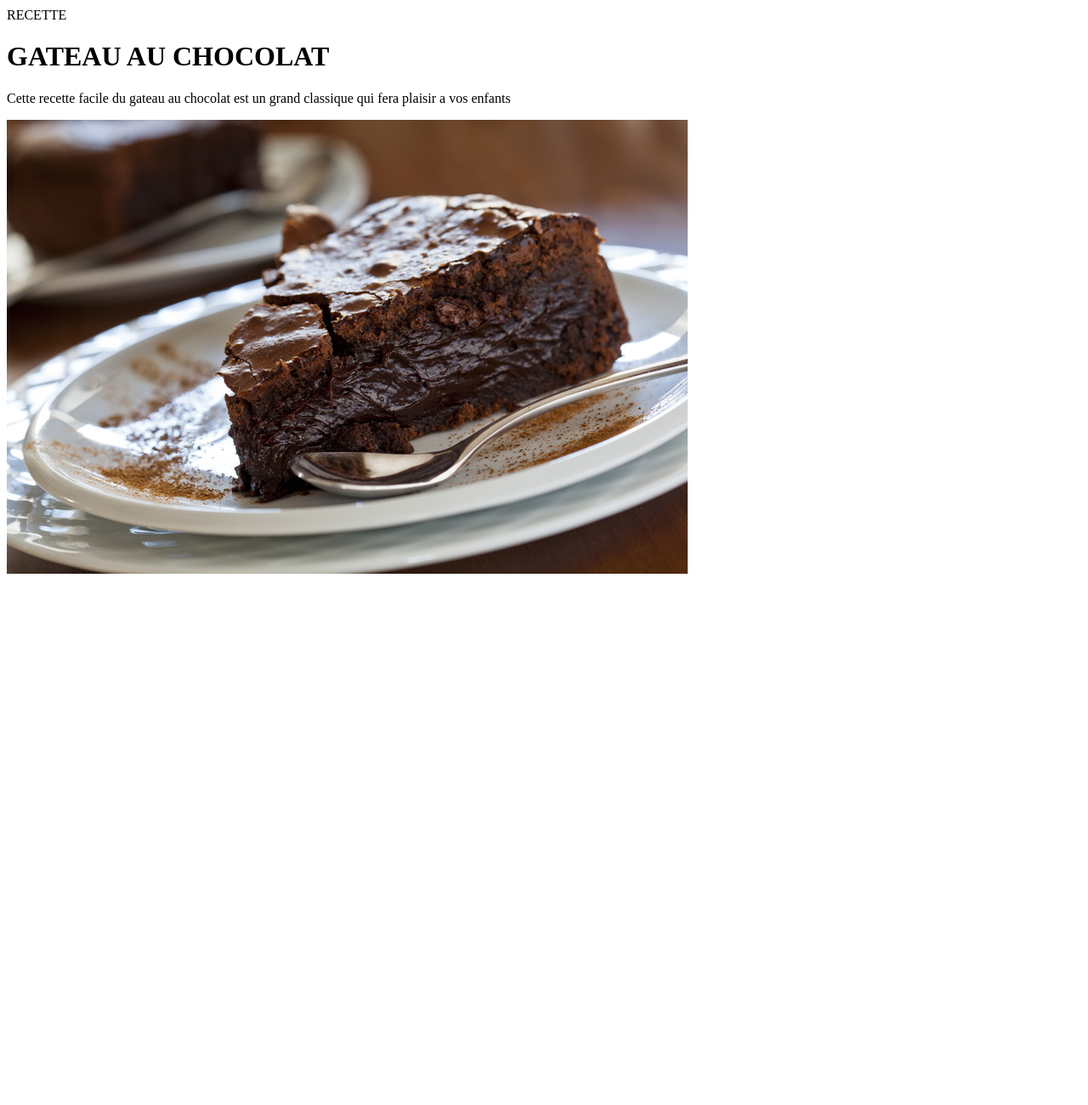
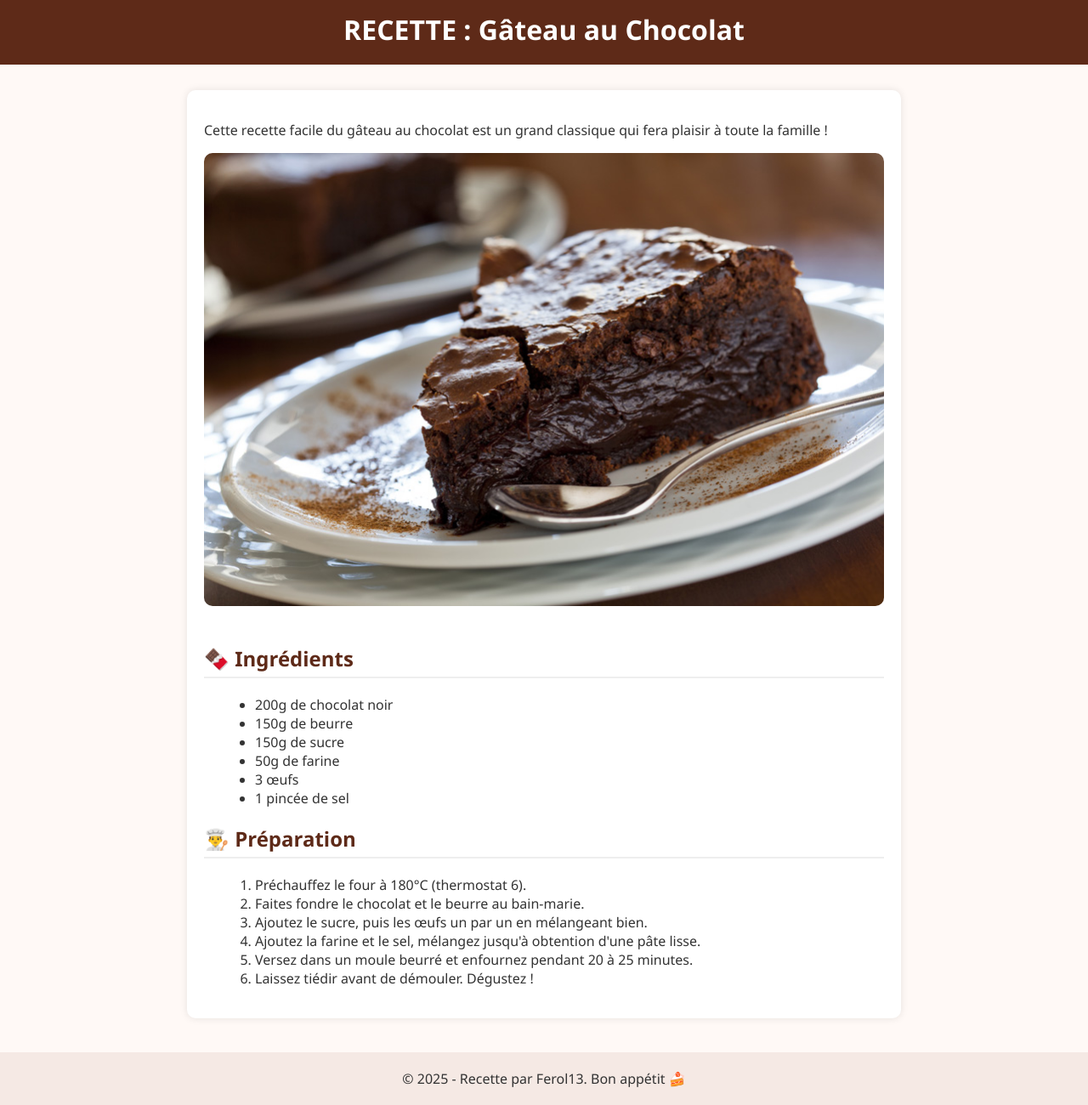
Before and after one commit to ferol13/RECETTE-GATEAU-AU-CHOCOLAT-, a plain HTML site: page index.html in a window 1280 px wide. Shown: the part 7-1307 px from the top of the page at 85% size. Before the commit the page ends 800 px from the top, so only its background shows below. Drawn offline with Linux system fonts and the light colour scheme.

Commit message:
Update index.html

```diff
--- a/index.html
+++ b/index.html
@@ -1,14 +1,97 @@
 <!DOCTYPE html>
-<html lang="en">
+<html lang="fr">
 <head>
-    <meta charset="UTF-8">
-    <meta name="viewport" content="width=device-width, initial-scale=1.0">
-    <title>Document</title>
+  <meta charset="UTF-8">
+  <meta name="viewport" content="width=device-width, initial-scale=1.0">
+  <title>Recette Gâteau au Chocolat</title>
+  <style>
+    body {
+      font-family: 'Segoe UI', Tahoma, Geneva, Verdana, sans-serif;
+      margin: 0;
+      padding: 0;
+      background-color: #fff9f6;
+      color: #333;
+    }
+
+    header {
+      background-color: #5e2a18;
+      color: white;
+      padding: 20px;
+      text-align: center;
+    }
+
+    h1 {
+      margin: 0;
+    }
+
+    .container {
+      max-width: 800px;
+      margin: 30px auto;
+      padding: 20px;
+      background-color: #fff;
+      border-radius: 10px;
+      box-shadow: 0 0 10px rgba(0,0,0,0.1);
+    }
+
+    img {
+      width: 100%;
+      border-radius: 10px;
+      margin-bottom: 20px;
+    }
+
+    h2 {
+      color: #5e2a18;
+      border-bottom: 2px solid #eee;
+      padding-bottom: 5px;
+    }
+
+    ul, ol {
+      margin-left: 20px;
+    }
+
+    footer {
+      text-align: center;
+      margin-top: 40px;
+      padding: 20px;
+      background-color: #f5e9e4;
+    }
+  </style>
 </head>
 <body>
-   <p>RECETTE</p>
-   <H1>GATEAU AU CHOCOLAT</H1>
-   <P>Cette recette facile du gateau au chocolat est un grand classique qui fera plaisir a vos enfants </P>
-<img src="gateau.jpg" alt="du gateau au chocolat">
+
+  <header>
+    <h1>RECETTE : Gâteau au Chocolat</h1>
+  </header>
+
+  <div class="container">
+    <p>Cette recette facile du gâteau au chocolat est un grand classique qui fera plaisir à toute la famille !</p>
+
+    <img src="gateau.jpg" alt="Gâteau au chocolat">
+
+    <h2>🍫 Ingrédients</h2>
+    <ul>
+      <li>200g de chocolat noir</li>
+      <li>150g de beurre</li>
+      <li>150g de sucre</li>
+      <li>50g de farine</li>
+      <li>3 œufs</li>
+      <li>1 pincée de sel</li>
+    </ul>
+
+    <h2>👨‍🍳 Préparation</h2>
+    <ol>
+      <li>Préchauffez le four à 180°C (thermostat 6).</li>
+      <li>Faites fondre le chocolat et le beurre au bain-marie.</li>
+      <li>Ajoutez le sucre, puis les œufs un par un en mélangeant bien.</li>
+      <li>Ajoutez la farine et le sel, mélangez jusqu'à obtention d'une pâte lisse.</li>
+      <li>Versez dans un moule beurré et enfournez pendant 20 à 25 minutes.</li>
+      <li>Laissez tiédir avant de démouler. Dégustez !</li>
+    </ol>
+  </div>
+
+  <footer>
+    © 2025 - Recette par Ferol13. Bon appétit 🍰
+  </footer>
+
 </body>
 </html>
```
